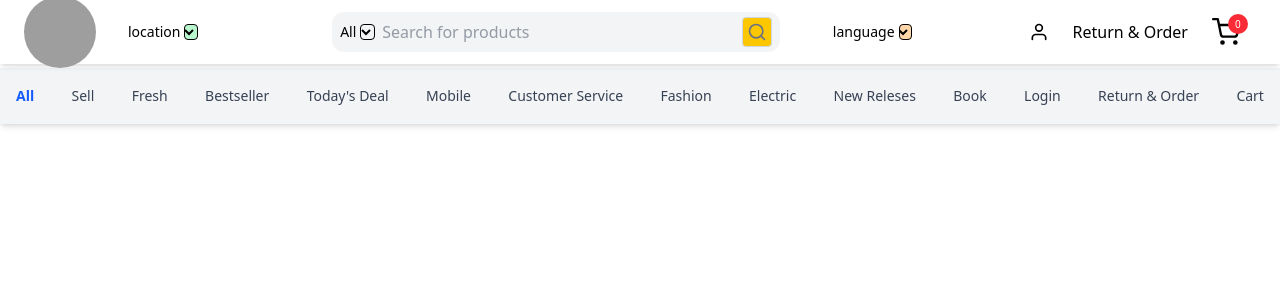
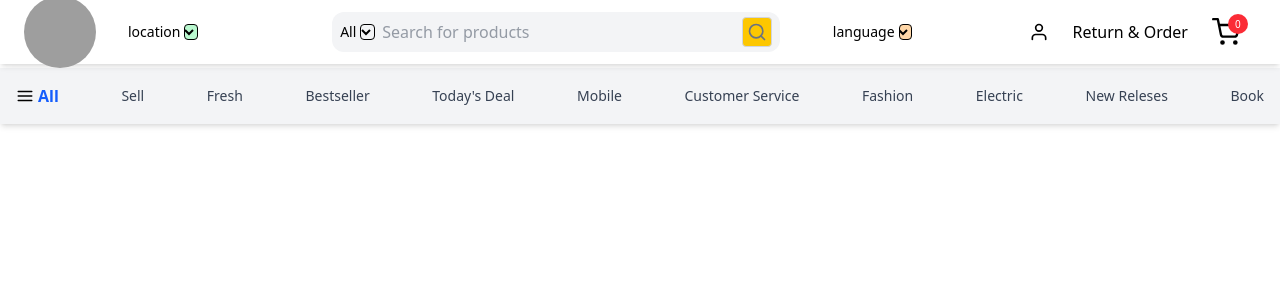
Before and after one commit to Samsul7718/Ecommerce, a React (Vite) app: page / in a window 1280 px wide. Shown: the top 300 px of the page. Built offline with nearby package versions, Linux system fonts and the light colour scheme; grey boxes are pictures that could not be loaded.

Commit message:
nav footer completed

```diff
--- a/src/components/navbar/navFooter/NavFooter.jsx
+++ b/src/components/navbar/navFooter/NavFooter.jsx
@@ -1,12 +1,28 @@
 import React from 'react'
 import {Link,useLocation} from 'react-router-dom'
 import { navbarData } from '../../../data/navbarData'
+import { FiMenu } from 'react-icons/fi';
 
 const NavFooter = () => {
     const location=useLocation();
   return (
     <section className='w-full bg-gray-100 h-14 flex items-center justify-between font-bold my-2  px-4 shadow-md'>
-        {navbarData.map((data,index)=>(
+         {/* only for "All" */}
+        <div className="flex items-center gap-1 cursor-pointer hover:text-blue-600">
+          <FiMenu size={18} />
+          <Link
+            to="/"
+            className={`transition ${
+              location.pathname === "/" ? "text-blue-600 font-semibold" : "text-gray-700"
+            }`}
+          >
+            All
+          </Link>
+        </div>
+        {navbarData
+        .filter((item) => item.name !== "All")
+        .map((data,index)=>
+          index <= 9 ? (
             <Link
              key={index}
             to={data.path}
@@ -15,8 +31,10 @@ const NavFooter = () => {
           }`}
             >
             {data.name}
+
             </Link>
-        ))}
+        )
+        : null)}
     </section>
   )
 }
```
